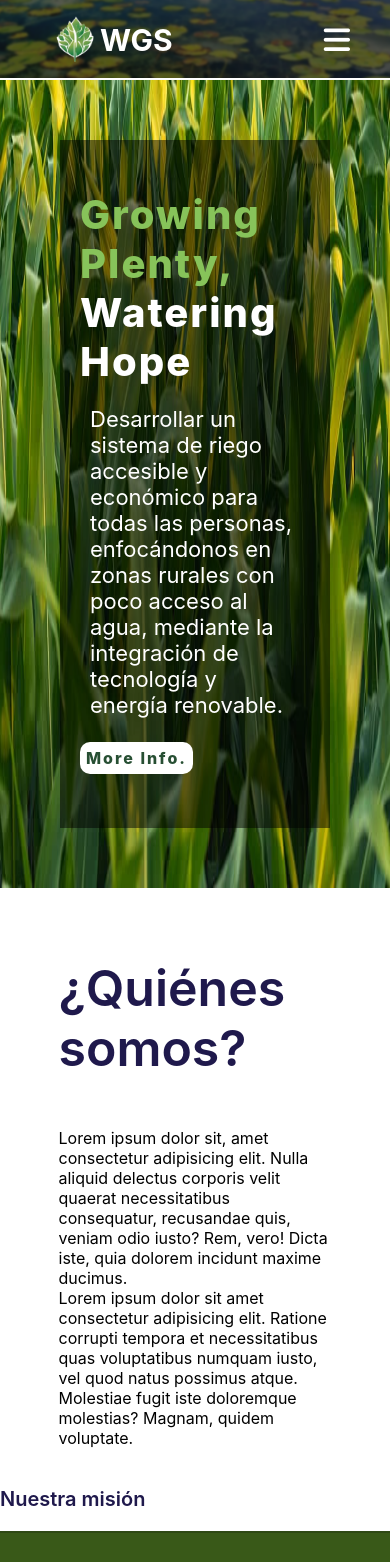
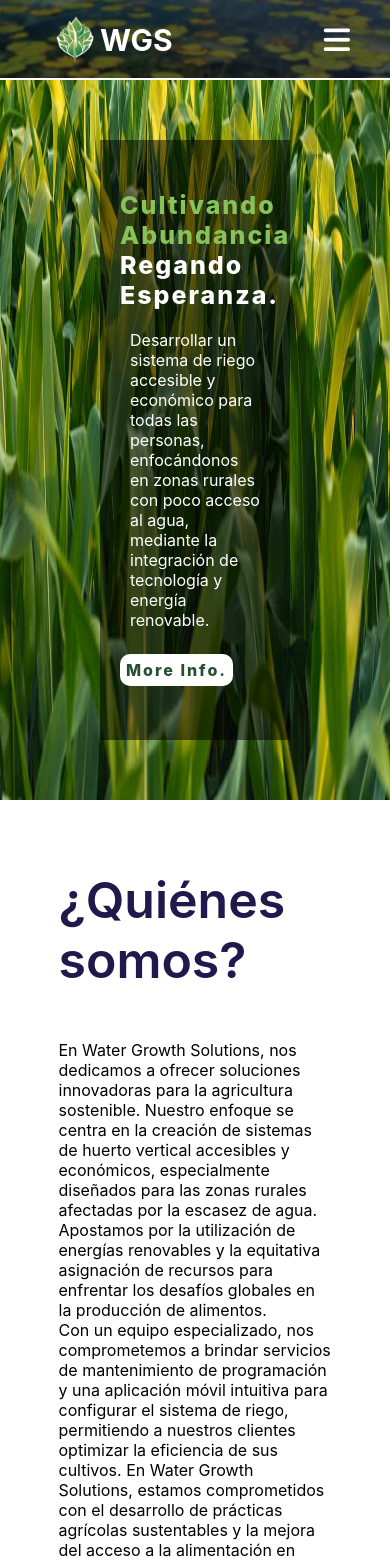
Before and after one commit to SauloMLA/watergrowth, a React (Create React App) app: page / in a window 390 px wide. Shown: the top 1562 px of the page. Built offline with nearby package versions, Linux system fonts and the light colour scheme.

Commit message:
Cambios generales en el home (Muchos cambios a español), se reviso que todo el formato funcionara y se cambiaron unos links

```diff
--- a/src/App.js
+++ b/src/App.js
@@ -17,6 +17,4 @@ function App() {
   );
 }
 
-
-
 export default App;
--- a/src/components/AboutUs.js
+++ b/src/components/AboutUs.js
@@ -6,14 +6,16 @@ return (
       <div className="flex-container">
         <div className="divsecond-sec">
           <h4 className='quien'>¿Quiénes somos?</h4>
-          <p>Lorem ipsum dolor sit, amet consectetur adipisicing elit. Nulla aliquid delectus corporis velit quaerat necessitatibus consequatur, recusandae quis, veniam odio iusto? Rem, vero! Dicta iste, quia dolorem incidunt maxime ducimus.</p>
-          <p>Lorem ipsum dolor sit amet consectetur adipisicing elit. Ratione corrupti tempora et necessitatibus quas voluptatibus numquam iusto, vel quod natus possimus atque. Molestiae fugit iste doloremque molestias? Magnam, quidem voluptate.</p>
+          <p>En Water Growth Solutions, nos dedicamos a ofrecer soluciones innovadoras para la agricultura sostenible. Nuestro enfoque se centra en la creación de sistemas de huerto vertical accesibles y económicos, especialmente diseñados para las zonas rurales afectadas por la escasez de agua. Apostamos por la utilización de energías renovables y la equitativa asignación de recursos para enfrentar los desafíos globales en la producción de alimentos. </p>
+          <p>Con un equipo especializado, nos comprometemos a brindar servicios de mantenimiento de programación y una aplicación móvil intuitiva para configurar el sistema de riego, permitiendo a nuestros clientes optimizar la eficiencia de sus cultivos. En Water Growth Solutions, estamos comprometidos con el desarrollo de prácticas agrícolas sustentables y la mejora del acceso a la alimentación en todo el mundo. </p>
         </div>
         <div>
-          <img src="./img/vergarchi.jpg" alt="vergarchi" className="vergarch-img mobile-hidde" />
+          <img src="./img/vergarchi.jpg" alt="vergarchi" className="vergarch-img mobile-hidden" />
         </div>
       </div>
     </div>
+
+
 );
 }
 
--- a/src/components/Footer.js
+++ b/src/components/Footer.js
@@ -20,7 +20,7 @@ function Footer() {
         <div className="box">
           <h2>Follow Us</h2>
           <div className="red-social">
-            <a href="https://www.instagram.com/watergrowthsolutions/" className="fa-brands fa-instagram">
+            <a target="_blank" href="https://www.instagram.com/watergrowthsolutions/" className="fa-brands fa-instagram">
               <span className="sr-only">Instagram</span>
             </a>
             <a href="mailto:watergrowthsolutions@gmail.com" className="fa fa-envelope">
--- a/src/components/header.js
+++ b/src/components/header.js
@@ -1,12 +1,13 @@
 import React from 'react';
+import { Link } from 'react-router-dom';
 
 function Header() {
 return (
     <div className='iniciobien'>
         <div className="conttent-fir">
-        <h2>Growing plenty,<br /><span>watering hope</span></h2>
+        <h2>Cultivando abundancia<br /><span>regando esperanza.</span></h2>
         <p>Desarrollar un sistema de riego accesible y económico para todas las personas, enfocándonos en zonas rurales con poco acceso al agua, mediante la integración de tecnología y energía renovable.</p>
-        <a target="_blank" href="https://www.instagram.com/watergrowthsolutions" className="info-inipadre" style={{ ':hover': { color: 'red' } }} rel="noreferrer">More Info.</a>
+        <Link to="/Servicios" className="info-inipadre" >More Info.</Link>
         </div>
     </div>
 );
--- a/src/components/nav.js
+++ b/src/components/nav.js
@@ -9,11 +9,13 @@ return (
         <label htmlFor="check" className="checkbtn">
             <i className="fas fa-bars"></i>
         </label>
+        <Link to="/">
         <label className="logo" href="Index.html">
             <img src="./img/logoicono1.png" alt="logoicono1" width="50px" height="50px" style={{ position: 'sticky', top: '15px' }} />
             <span className="longtitle">Water Growth Solutions</span>
             <span className="shorttitle">WGS</span>
         </label>
+        </Link>
         <ul>
             <li><Link className={wU === 'home' ? 'active' : ''} to="/">Home</Link></li>
             <li><Link className={wU === 'service' ? 'active' : ''} to="/Servicios">Services</Link></li>
--- a/src/index.css
+++ b/src/index.css
@@ -106,6 +106,8 @@ a:hover{
     left: -100%;
     text-align: center;
     transition: all .5s;
+    z-index: 1;
+
   }
   nav ul li{
     display: block;
@@ -139,7 +141,6 @@ a:hover{
   height: fit-content;
 }
 .iniciobien{
-  position: relative;
   width: 100%;
   display: flex;
   flex-direction: column;
@@ -163,13 +164,26 @@ a:hover{
 /*Intento de centrar en pequeño, luego revisar*/
 @media (max-width: 757px){
   .conttent-fir{
-    margin: 60px 100px;
+    margin: 60px 60px;
   }
 
 }
+
+@media (max-width: 757px){
+  .conttent-fir h2{
+    font-size: 25px!important;
+  }
+
+  .conttent-fir h2 span{
+    font-size: 25px!important;
+  }
+
+}
+
 @media (max-width: 635px){
   .conttent-fir{
-    margin: 60px 100px;
+    margin: 60px 10%;
+    background-size:100% 50%;
   }
 }
 .conttent-fir h2{
@@ -252,6 +266,7 @@ a:hover{
   /*align-items: left;*/
   max-width: 100%; /* Esto asegura que la imagen no se salga de su contenedor */
 }
+
 
 
 
@@ -341,6 +356,47 @@ background-size: 120%;
     }
 
 
+
+  /*Intento de centrar en pequeño, luego revisar
+    @media (max-width: 757px){
+      .conttent-fir-contact{
+        margin: 60px 100px;
+      }
+      .iniciobien{
+        position: relative;
+        width: 100%;
+        min-height: 100vh;
+        display: flex;
+        flex-direction: column;
+        justify-content: flex-start;
+        z-index: -1;
+        background: url(img/fonditoiniciobien.jpg)no-repeat;
+        background-size:230% 70%;
+
+
+      }
+
+    }
+    @media (max-width: 635px){
+      .conttent-fir-contact{
+        margin: 60px 100px;
+      }
+      .iniciobien-contact{
+        position: relative;
+        width: 100%;
+        min-height: 100vh;
+        display: flex;
+        flex-direction: column;
+        justify-content: flex-start;
+        z-index: -1;
+        background: url(img/fondocontacto.jpg)no-repeat;
+        background-size:350% 80%;
+
+
+      }
+
+
+    }*/
     .conttent-fir-contact h2{
       color: #87c35a;
       font-size: 55px;
@@ -415,7 +471,6 @@ background-size: 120%;
     z-index: -1;
     background: url(../public/img/palservicio.jpg);
     background-size:700px 750px;
-    margin-bottom: -110px;
 
 
   }
@@ -529,57 +584,25 @@ background-size: 120%;
       flex: 0 50%;
       max-width: 50%;
     }
-  }
 
-  @media screen and (max-width: 768px) {
-    .mobile-hidde{
-      display: none;
-    }
-  }
-
-  .sr-only {
-    position: absolute;
-    width: 1px;
-    height: 1px;
-    margin: -1px;
-    padding: 0;
-    overflow: hidden;
-    clip: rect(0, 0, 0, 0);
-    border: 0;
   }
 
   @media screen and (min-width: 508px) {
-    .iniciobien-service{
-      margin-bottom: 0px;
-    }
-
-  }
-
-  @media screen and (max-width: 508px) {
-
-    .conttent-fir h2{
-      font-size: 40px;
-    }
-
-    .conttent-fir h2 span{
-      font-size: 40px;
-    }
-
-    .conttent-fir p{
-      font-size: 22px;
-    }
 
   }
 
   @media (max-width: 635px){
     .conttent-fir{
-      margin: 60px 60px;
+      margin: 60px 100px;
     }
     .servicios {
       height: 110%;
       margin-top: 90px;
     }
 
+    .mobile-hidden{
+      display: none;
+    }
 
   }
 
--- a/src/pages/Home.js
+++ b/src/pages/Home.js
@@ -15,7 +15,7 @@ function Home() {
             <AboutUs/>
         </div>
         <div className="Verde">
-            <h4>Nuestra misión</h4>
+
         </div>
         <div className="blanqiuto"></div>
         <div className="Cafecito"></div>
```
